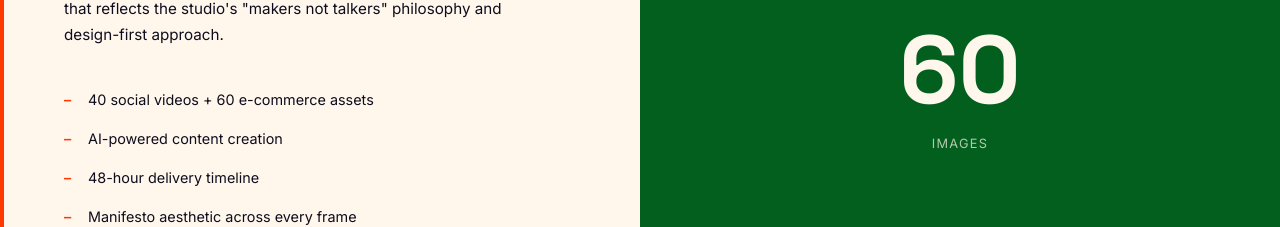
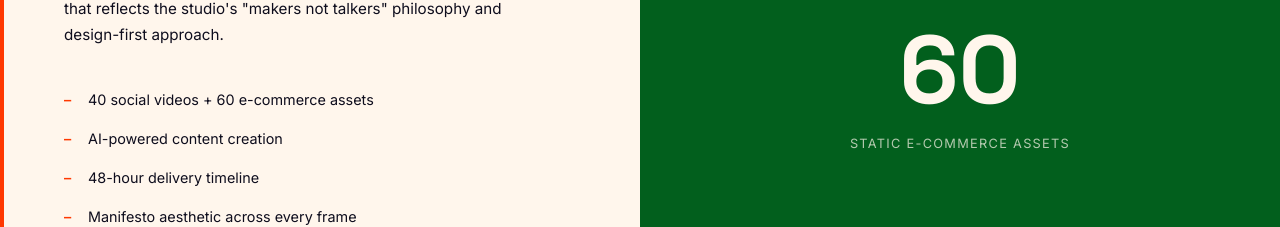
Before and after one commit to russellbarnett/CYLNDRCONCEPTS, a plain HTML site: page index.html in a window 1280 px wide. Shown: the part 1114-1341 px from the top of the page. Drawn offline with Linux system fonts and the light colour scheme.

Commit message:
60 static e-commerce assets

```diff
--- a/index.html
+++ b/index.html
@@ -902,7 +902,8 @@
                 <div
                     style="font-family: 'Space Grotesk', sans-serif; font-size: 6rem; font-weight: 700; line-height: 1; margin: 2rem 0 1rem;">
                     60</div>
-                <div style="font-size: 0.8rem; text-transform: uppercase; letter-spacing: 0.1em; opacity: 0.7;">Images
+                <div style="font-size: 0.8rem; text-transform: uppercase; letter-spacing: 0.1em; opacity: 0.7;">Static
+                    E-Commerce Assets
                 </div>
             </div>
         </div>
```
